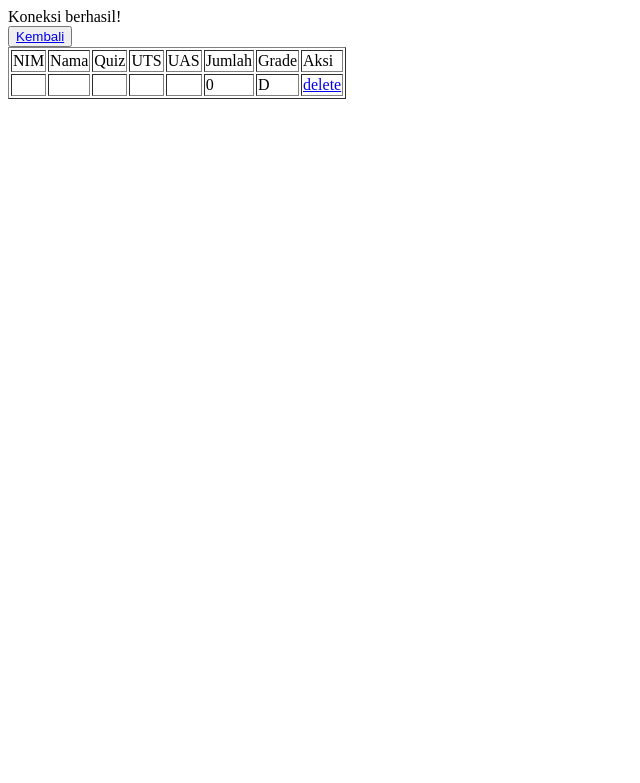
After one commit to Ahmad453/yasir-learning-php, a PHP site: page /adephp/table.php in a window 1280 px wide. The commit adds this page. Shown: the top 783 px of the page, without its empty margins (0-640 px from the left). Run offline with PHP 8.4, Linux system fonts and the light colour scheme; tables that the repository leaves empty or names only in its code hold one stand-in row (values such as "Sample post"); data that the repository does not hold is empty.

Commit message:
read and delete

```diff
--- a/koneksi.php
+++ b/koneksi.php
@@ -3,7 +3,7 @@
 $host = "localhost";
 $username = "root";
 $password = "";
-$database = "dbujian";
+$database = "dbmahasiswa";
 
 $koneksi = new mysqli($host, $username, $password, $database);
 
--- /dev/null
+++ b/table.php
@@ -0,0 +1,154 @@
+<?php require 'koneksi.php';
+$query_sql = "SELECT * FROM tb_hasil";
+$result = $koneksi->query($query_sql);
+
+?>
+<!DOCTYPE html>
+<html lang="en">
+<head>
+    <meta charset="UTF-8">
+    <meta name="viewport" content="width=device-width, initial-scale=1.0">
+    <title>Document</title>
+</head>
+<body>
+
+    <form method="POST">
+    <button><a href="nilai.php">Kembali</button></a>
+
+    <table border="1">
+    <tr>
+        <td>NIM</td>
+        <td>Nama</td>
+        <td>Quiz</td>
+        <td>UTS</td>
+        <td>UAS</td>
+        <td>Jumlah</td>
+        <td>Grade</td>
+        <td>Aksi</td>
+        </tr>
+        <?php
+        // for ($i = 1; $i <= 100; $i++) {
+        //     echo " <tr><td>21305003$i </td>" . "<td>Ahmaad Yasir </td>" . "<td>80 </td>" . "<td>90 </td>" . "<td>99 </td></tr>";
+
+        // }
+
+        // $testing = [1000,2000,3000,4000];
+
+        // for ($i = 0; $i < count($testing); $i++) {
+        //     echo $testing[$i];
+
+        // }
+
+        // $siswa = [
+        //     "person1" => [
+        //         "nim" => 213050030,
+        //         "nama" => "Ahmad Yasir",
+        //         "quiz" => 87,
+        //         "uts" => 80,
+        //         "uas" => 90
+        //     ],
+        //     "person2" => [
+        //         "nim" => 213050035,
+        //         "nama" => "qq",
+        //         "quiz" => 90,
+        //         "uts" => 99,
+        //         "uas" => 100
+        //     ],
+        //     "person3" => [
+        //         "nim" => 213050044,
+        //         "nama" => "ade",
+        //         "quiz" => 88,
+        //         "uts" => 86,
+        //         "uas" => 96
+        //     ],
+        // ];
+
+
+        // foreach ($siswa as $mahasiswa => $details) {
+
+        //     $nim = $details["nim"];
+        //     $nama = $details["nama"];
+        //     $quiz = $details["quiz"];
+        //     $uts = $details["uts"];
+        //     $uas = $details["uas"];
+
+        //     $jumlah = ($quiz + $uts + $uas) / 3 ;
+
+        //     if ($jumlah>= 90){
+        //         $grade = 'A+' ;
+        //          } elseif ($jumlah>= 80){
+        //             $grade =  'A' ;
+        //          } elseif ($jumlah>= 70){
+        //             $grade = 'B' ;
+        //          } elseif ($jumlah>= 60){
+        //             $grade = 'C' ;
+        //          } else{
+        //             $grade = 'D' ;
+        //          }
+
+        //     echo <<<HTML
+        //     <tr>
+        //         <td>$nim</td>
+        //         <td>$nama</td>
+        //         <td>$quiz</td>
+        //         <td>$uts</td>
+        //         <td>$uas</td>
+        //         <td>$jumlah</td>
+        //         <td>$grade</td>
+        //     </tr>
+        //     HTML;
+        // }
+
+         // Menarik data dari database
+    if ($result->num_rows > 0) {
+        // Loop untuk menampilkan data
+        while ($row = $result->fetch_assoc()) {
+            // Menyimpan data dari database ke variabel
+            $nim = $row["NIM"];
+            $nama = $row["Nama"];
+            $quiz = $row["Quiz"];
+            $uts = $row["Uts"];
+            $uas = $row["Uas"];
+
+            // Menghitung jumlah dan menentukan grade
+            $jumlah = ($quiz + $uts + $uas) / 3;
+
+            if ($jumlah >= 90) {
+                $grade = 'A+';
+            } elseif ($jumlah >= 80) {
+                $grade = 'A';
+            } elseif ($jumlah >= 70) {
+                $grade = 'B';
+            } elseif ($jumlah >= 60) {
+                $grade = 'C';
+            } else {
+                $grade = 'D';
+            }
+
+            // Menampilkan data dalam tabel HTML
+            echo <<<HTML
+            <tr>
+                <td>$nim</td>
+                <td>$nama</td>
+                <td>$quiz</td>
+                <td>$uts</td>
+                <td>$uas</td>
+                <td>$jumlah</td>
+                <td>$grade</td>
+                <td><a href ="delete.php?code_nim=$nim">delete</td>
+            </tr>
+            HTML;
+        }
+    } else {
+        echo "<tr><td colspan='7'>Tidak ada data</td></tr>";
+    }
+
+    // Menutup koneksi
+    $koneksi->close();
+
+            ?>
+    </table><br>
+    </form>
+
+</body>
+</html>
```
Also changed, not shown: delete.php (added, +15 -0 lines), hasil.php (+16 -3 lines), loop.php (added, +35 -0 lines), nilai.php (+7 -48 lines), 1 other file.
